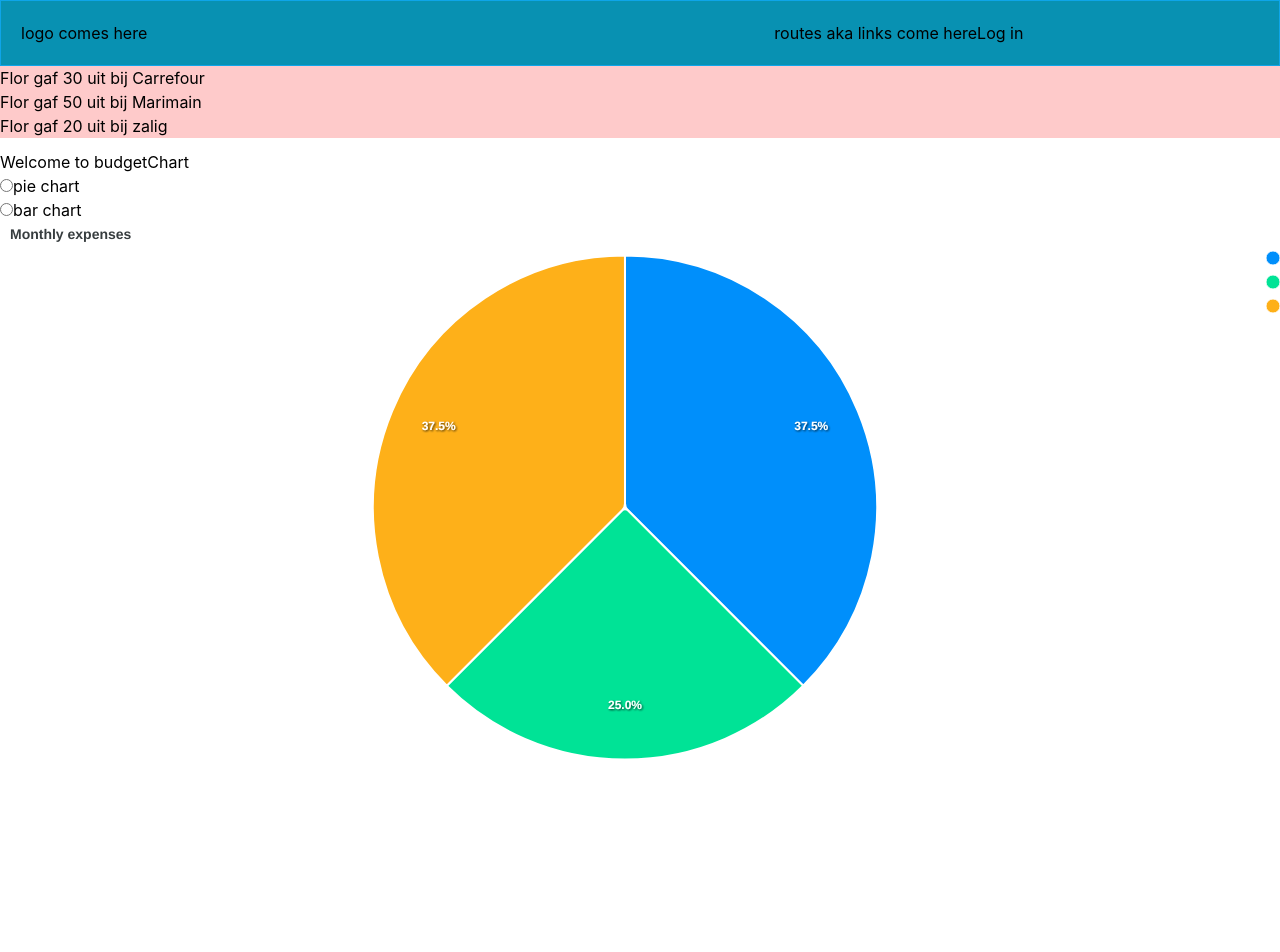
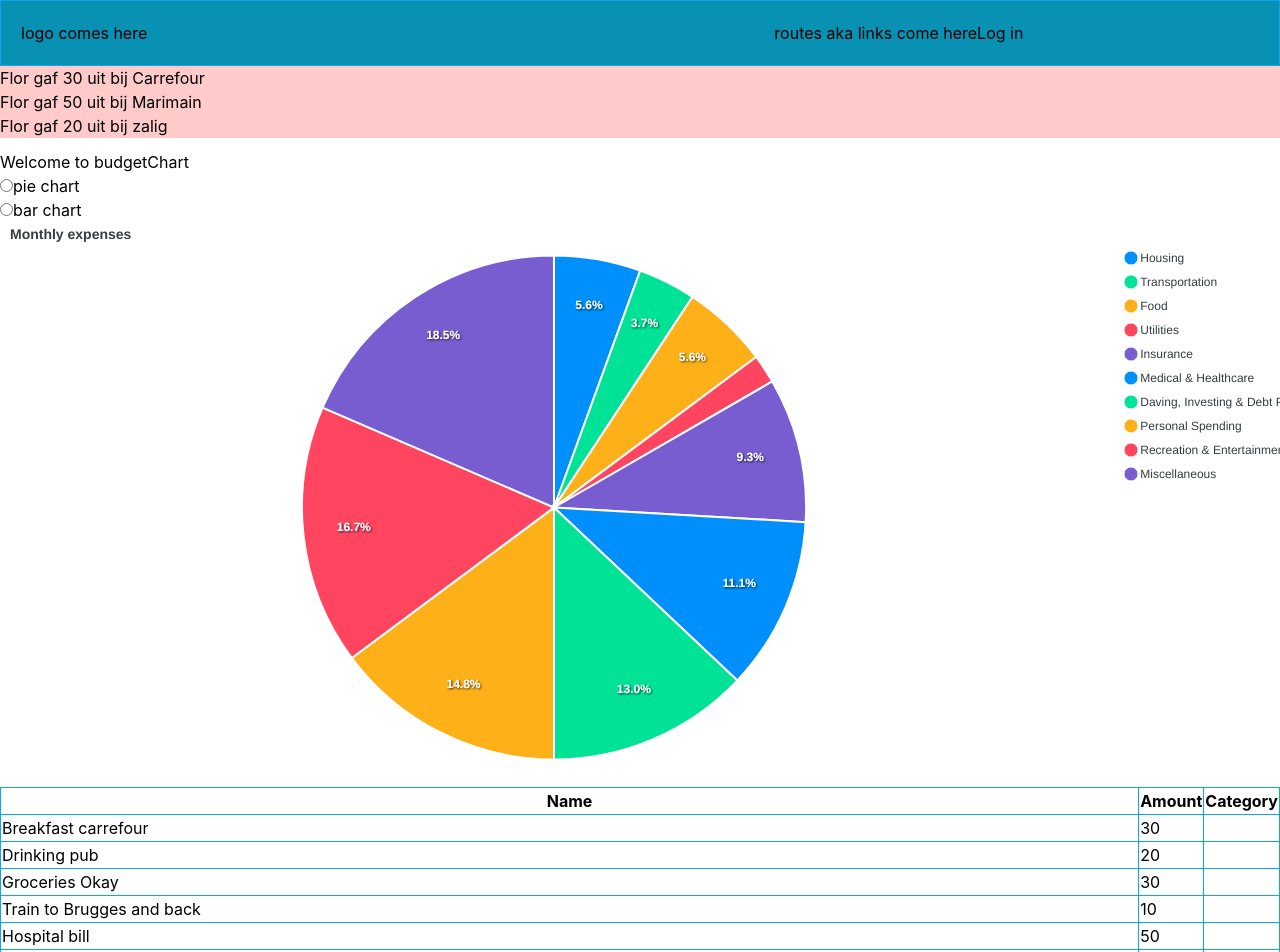
Before and after one commit to FlorDeBruyne/budgeting, a React (Create React App) app: page / in a window 1280 px wide. Shown: the top 952 px of the page. Before the commit the page ends 800 px from the top, so only its background shows below. Built offline with nearby package versions, Linux system fonts and the light colour scheme.

Commit message:
changed json mockdata and fixed pieChart

```diff
--- a/src/App.js
+++ b/src/App.js
@@ -4,24 +4,23 @@ import TRANSACTION_DATA from "./mock-Data/transactionData";
 import PieChart from "./components/PieChart";
 import CHART_DATA from "./mock-Data/chartData";
 import Header from "./components/common/header";
-
+import DTable from "./components/common/Table";
 function App() {
 	return (
 		<div>
-			<Header/>
-
-
+			<Header />
 
 			{TRANSACTION_DATA.map((transaction) => (
 				<Transaction {...transaction.Transaction_Key} {...transaction} />
 			))}
 
-
 			{CHART_DATA.map((chart) => (
-				<PieChart {...chart}/>
+				<PieChart {...chart} />
 			))}
 
-
+			{CHART_DATA.map((fin) => (
+				<DTable {...fin} />
+			))}
 		</div>
 	);
 }
--- a/src/components/PieChart.jsx
+++ b/src/components/PieChart.jsx
@@ -4,7 +4,7 @@ import  Chart  from "react-apexcharts";
 
 
 function PieChart(props){
-  const {title, series,  lables} = props
+  const {title, expense,  category} = props
   return (
     <React.Fragment>
       <div className="container-fluid mb-3">
@@ -19,24 +19,29 @@ function PieChart(props){
         </form>
 
 
+
         <Chart
         type="pie"
         width = {1349}
         height = {550}
 
-        series = {series}
+        series = {expense.map((value) => (value.amount))}
 
         options = { {
 
-          title: { text: title},
 
-          noData:{text : "Empty Data"},
+          dataLabels: {enabled: true},
 
-          labels:[...lables],
+          title: { text: title },
+
+          noData:{ text : "Empty Data" },
+
+          labels: category.map((value) => value.name) ,
 
         } }>
 
         </Chart>
+
 
       </div>
     </React.Fragment>
--- /dev/null
+++ b/src/components/common/Table.jsx
@@ -0,0 +1,27 @@
+function DTable(props){
+
+const {expense, category} = props
+let FORMULE = category.map((value) => (value.name)).filter((itemC) => (expense.categoryId === itemC.id))
+  return (
+    <div>
+      <table className="table border border-sky-500">
+        <tr className=" border border-sky-500">
+          <th className=" border border-sky-500">Name</th>
+          <th className=" border border-sky-500">Amount</th>
+          <th className=" border border-sky-500">Category</th>
+        </tr>
+
+        {expense.map((item) => {
+          return(<tr className=" border border-sky-500">
+          <td className=" border border-sky-500">{item.name}</td>
+          <td className=" border border-sky-500">{item.amount}</td>
+          <td className=" border border-sky-500">{category.map((value) => (value.name)).filter((itemC) => (item.categoryId == itemC.id))}</td>
+        </tr>)
+        })}
+        {FORMULE}
+      </table>
+    </div>
+  )
+};
+
+export default DTable;
--- a/src/mock-Data/chartData.js
+++ b/src/mock-Data/chartData.js
@@ -1,13 +1,135 @@
 // add type so you can switch between kind of chart
 // depending on what radius button is selected
+
+const category = [
+	{
+		id: 1,
+		name: "Housing",
+	},
+	{
+		id: 2,
+		name: "Transportation",
+	},
+	{
+		id: 3,
+		name: "Food",
+	},
+	{
+		id: 4,
+		name: "Utilities",
+	},
+	{
+		id: 5,
+		name: "Insurance",
+	},
+	{
+		id: 6,
+		name: "Medical & Healthcare",
+	},
+	{
+		id: 7,
+		name: "Daving, Investing & Debt Payments",
+	},
+	{
+		id: 8,
+		name: "Personal Spending",
+	},
+	{
+		id: 9,
+		name: "Recreation & Entertainment",
+	},
+	{
+		id: 10,
+		name: "Miscellaneous",
+	},
+];
+
+const expense = [
+  {
+    id : 1,
+    amount: 30,
+    name: "Breakfast carrefour",
+    categoryId : 3
+  },
+  {
+    id : 2,
+    amount: 20,
+    name: "Drinking pub",
+    categoryId : 9
+  },
+  {
+    id : 3,
+    amount: 30,
+    name: "Groceries Okay",
+    categoryId : 3
+  },
+  {
+    id : 4,
+    amount:10,
+    name: "Train to Brugges and back",
+    categoryId : 2
+  },
+  {
+    id : 5,
+    amount: 50,
+    name: "Hospital bill",
+    categoryId : 6
+  },
+  {
+    id : 6,
+    amount: 60,
+    name: "Insurance payment",
+    categoryId :5
+  },
+  {
+    id : 7,
+    amount: 70,
+    name: "Vacation Paris",
+    categoryId : 8
+  },
+  {
+    id : 8,
+    amount: 80,
+    name: "Weekend trip",
+    categoryId : 8
+  },
+  {
+    id : 9,
+    amount: 90,
+    name: "New Phone",
+    categoryId : 8
+  },
+  {
+    id : 10,
+    amount: 100,
+    name: "",
+    categoryId :10
+  },
+
+]
+
+
+
 
 
 const CHART_DATA = [
 	{
 		title: "Monthly expenses",
-		series: [30, 20, 30],
-		lables: ["Food", "Drinks", "transport"],
+		expense: expense,
+		category: category,
+
 	},
 ];
 
 export default CHART_DATA;
+
+// 1: "Housing",
+// 2:"Transportation",
+// 3:"Food",
+// 4:"Utilities",
+// 5:"Insurance",
+// 6:"Medical & Healthcare",
+// 7:"Saving, Investing, & Debt Payments",
+// 8:"Personal Spending",
+// 9: "Recreation & Entertainment",
+// 10: "Miscellaneous",
```
